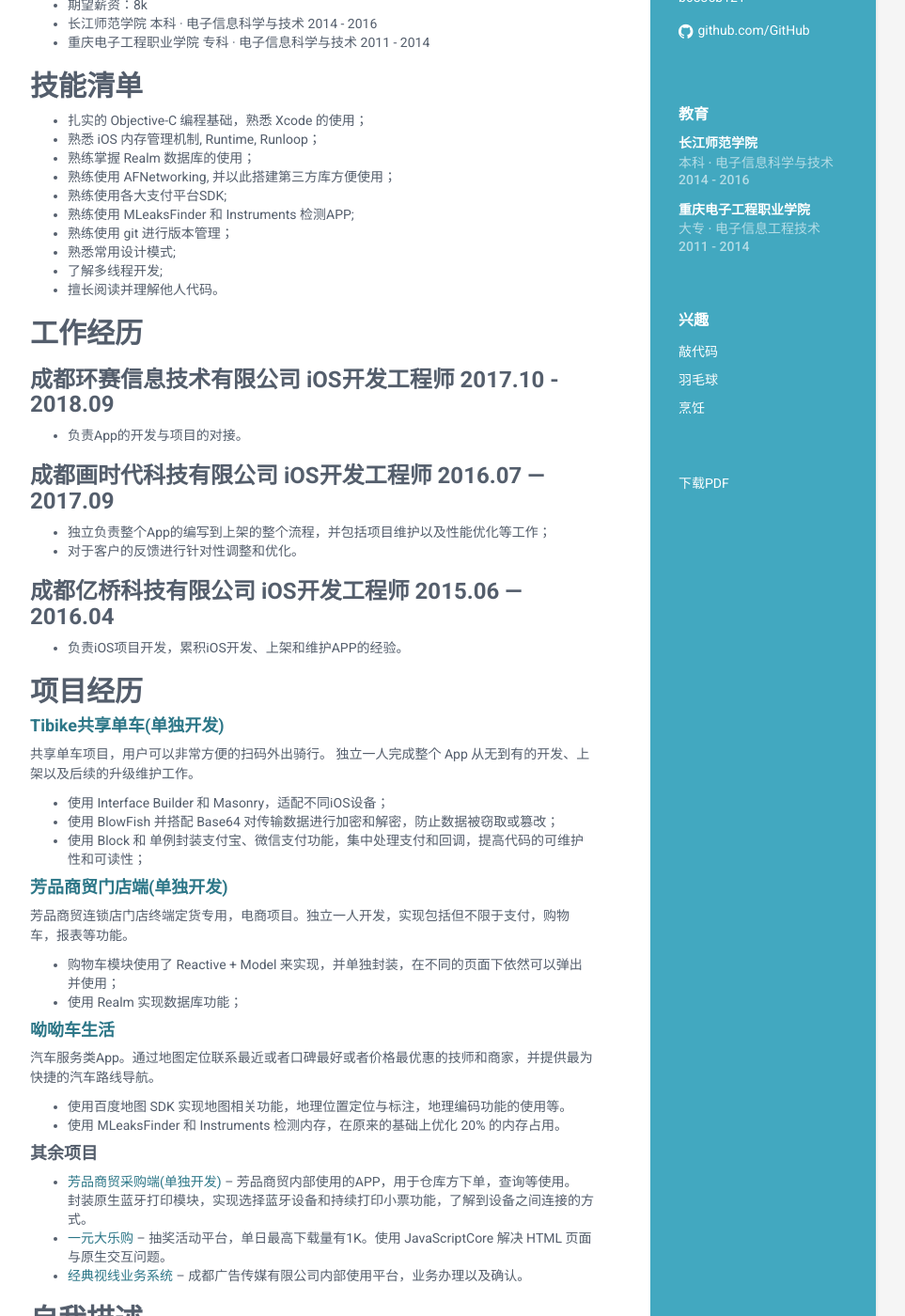
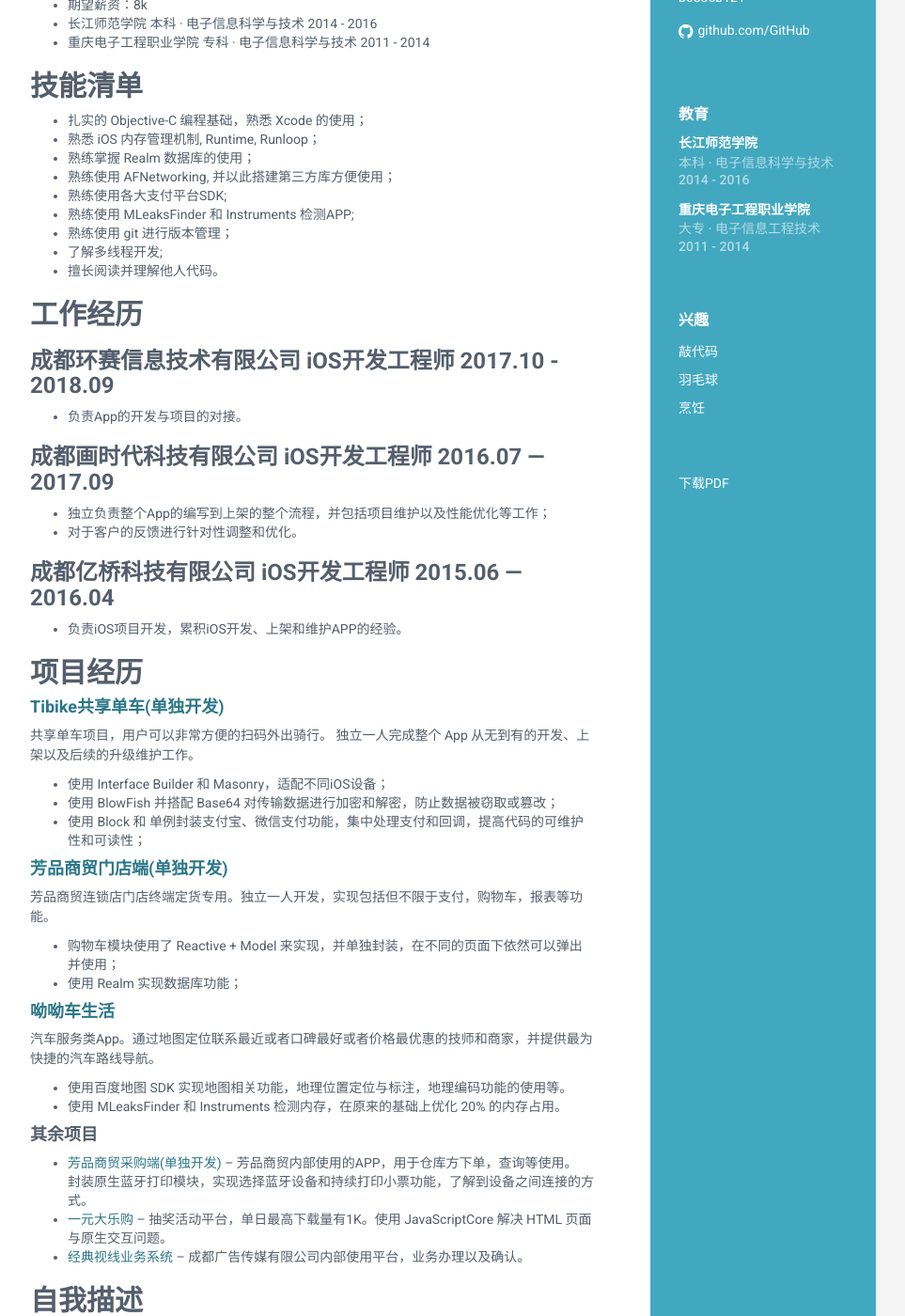
Before and after one commit to OYcedar/Resume, a Jekyll site: the page built from resume.md, in a window 1280 px wide and 1400 px high, scrolled down 401 px. Shown: the whole window at 94% size, without its empty margins (188-1151 px from the left). Built offline with Jekyll 4.4.1, drawn with Linux system fonts in a browser that asks for light colours; our own code applies the rules of GitHub Pages for plain Markdown files.

Commit message:
Update resume.md

```diff
--- a/resume.md
+++ b/resume.md
@@ -22,7 +22,6 @@
 * 熟练使用各大支付平台SDK;
 * 熟练使用 MLeaksFinder 和 Instruments 检测APP;
 * 熟练使用 git 进行版本管理；
-* 熟悉常用设计模式;
 * 了解多线程开发;
 * 擅长阅读并理解他人代码。
 
@@ -52,7 +51,7 @@
 
 #### [芳品商贸门店端(单独开发)](https://itunes.apple.com/cn/app/%E8%8A%B3%E5%93%81%E5%95%86%E8%B4%B8%E9%97%A8%E5%BA%97%E7%AB%AF/id1197963132?l=zh&ls=1&mt=8)
 
-芳品商贸连锁店门店终端定货专用，电商项目。独立一人开发，实现包括但不限于支付，购物车，报表等功能。
+芳品商贸连锁店门店终端定货专用。独立一人开发，实现包括但不限于支付，购物车，报表等功能。
 
 * 购物车模块使用了 Reactive + Model 来实现，并单独封装，在不同的页面下依然可以弹出并使用；
 * 使用 Realm 实现数据库功能；
```
